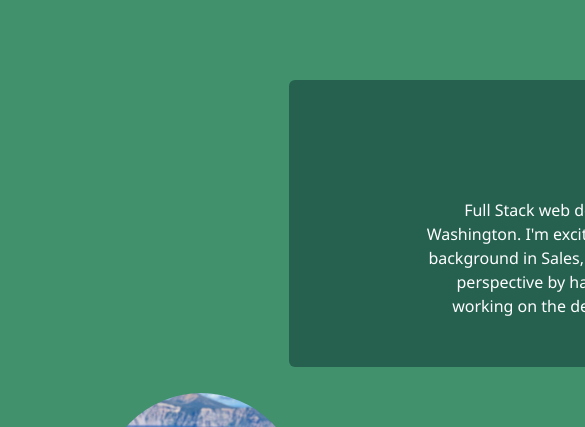
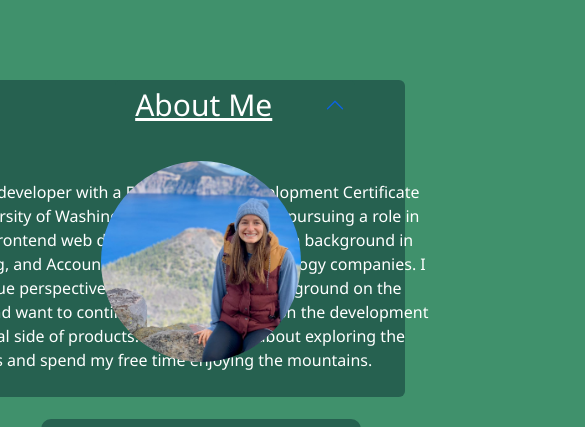
Before and after one commit to ncfranklin14/Nicole-Portfolio-New, a React (Create React App) app: page / in a window 390 px wide. Shown: the part 286-713 px from the top of the page, 585 px wide, since content can reach past the window. Built offline with nearby package versions, Linux system fonts and the light colour scheme.

Commit message:
media queries about me

```diff
--- a/src/components/About/about.css
+++ b/src/components/About/about.css
@@ -97,7 +97,7 @@
         margin-right: 6%;
         text-decoration: underline;
         border: 5px solid #266150;
-        width: 100%;
+        width: 50%;
         height: 50px;
         padding: 5px;
     }
@@ -114,7 +114,33 @@
         width: 200px;
         border-radius: 50%;
         margin-left: 20%;
-        margin-top: 5%;
+        margin-top: 10%;
+    }
+
+    .accordion {
+        width: 1rem !important;
+        height: 50px !important;
+        justify-content: center !important;
+        text-align: center !important;
+        display: flex !important;
+        flex-direction: row !important;
+        flex-wrap: wrap !important;
+        border-radius: 10px !important;
+        margin-left: 10% !important;
+        padding-left: 20px !important;
+        padding-right: 20px !important;
+        padding-bottom: 50px !important;
+    }
+
+    .accordion-item .accordion-header .accordion-button{
+        width: 15rem !important;
+        height: 50px !important;
+        margin-right: 10% !important;
+        padding-right: 10px !important;
+    }
+
+    .accordion-header {
+        padding-right: 50px !important;
     }
 
 }
```
